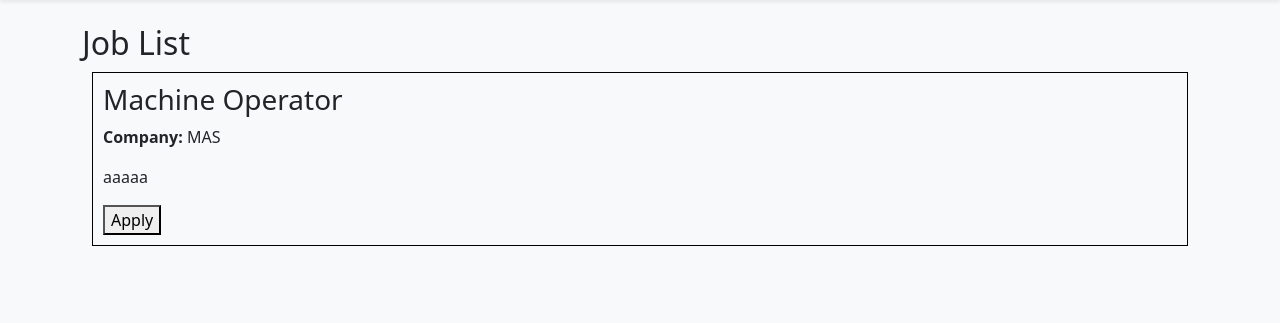
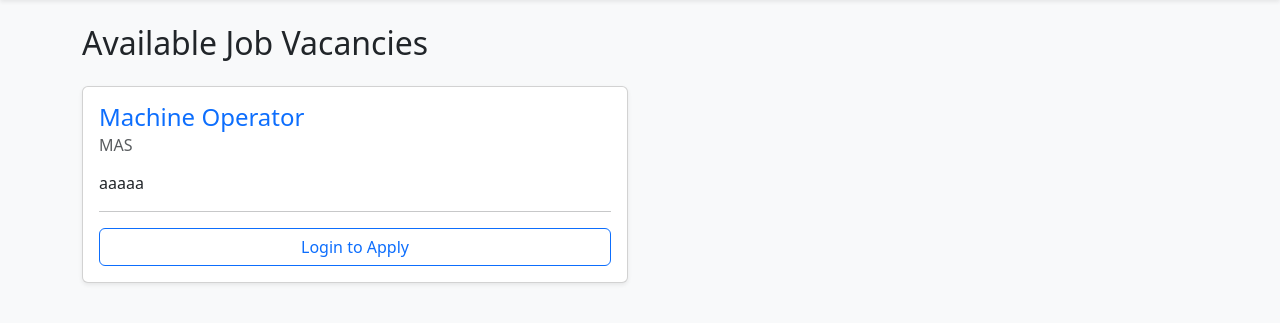
Before and after one commit to themiyawijenayaka100-coder/jobportal, a Django app: page /jobs/ in a window 1280 px wide. Shown: the part 56-379 px from the top of the page. Run offline with Django 5.2, Linux system fonts and the light colour scheme; data comes from the database, SQL or seed files in the repository.

Commit message:
layout update and dynamic button

```diff
--- a/jobs/templates/job_list.html
+++ b/jobs/templates/job_list.html
@@ -1,19 +1,35 @@
 {% extends 'base.html' %}
 
 {% block content %}
+<h2 class="mb-4">Available Job Vacancies</h2>
+<div class="row">
+    {% for job in jobs %}
+    <div class="col-md-6 mb-4">
+        <div class="card shadow-sm h-100">
+            <div class="card-body">
+                <h4 class="card-title text-primary">{{ job.title }}</h4>
+                <h6 class="card-subtitle mb-3 text-muted"><i class="bi bi-building"></i> {{ job.company }}</h6>
+                <p class="card-text">{{ job.description }}</p>
+                <hr>
 
-<h2>Job List</h2>
-
-{% for job in jobs %}
-    <div style="border:1px solid black; padding:10px; margin:10px;">
-        <h3>{{ job.title }}</h3>
-        <p><b>Company:</b> {{ job.company }}</p>
-        <p>{{ job.description }}</p>
-
-        <a href="/applications/apply/{{ job.id }}/">
-            <button>Apply</button>
-        </a>
+                {% if user.is_authenticated %}
+                    {% if job.created_by == user %}
+                        <span class="badge bg-info text-dark w-100 py-2">Your Job Post</span>
+                    {% elif job.applied_status %}
+                        <button class="btn btn-secondary w-100" disabled>
+                            Applied (Status: {{ job.applied_status }})
+                        </button>
+                    {% else %}
+                        <a href="{% url 'apply_job' job.id %}" class="btn btn-primary w-100">Apply Now</a>
+                    {% endif %}
+                {% else %}
+                    <a href="{% url 'login' %}" class="btn btn-outline-primary w-100">Login to Apply</a>
+                {% endif %}
+            </div>
+        </div>
     </div>
-{% endfor %}
-
+    {% empty %}
+    <div class="col-12"><p class="text-muted">No jobs are currently available.</p></div>
+    {% endfor %}
+</div>
 {% endblock %}
```
